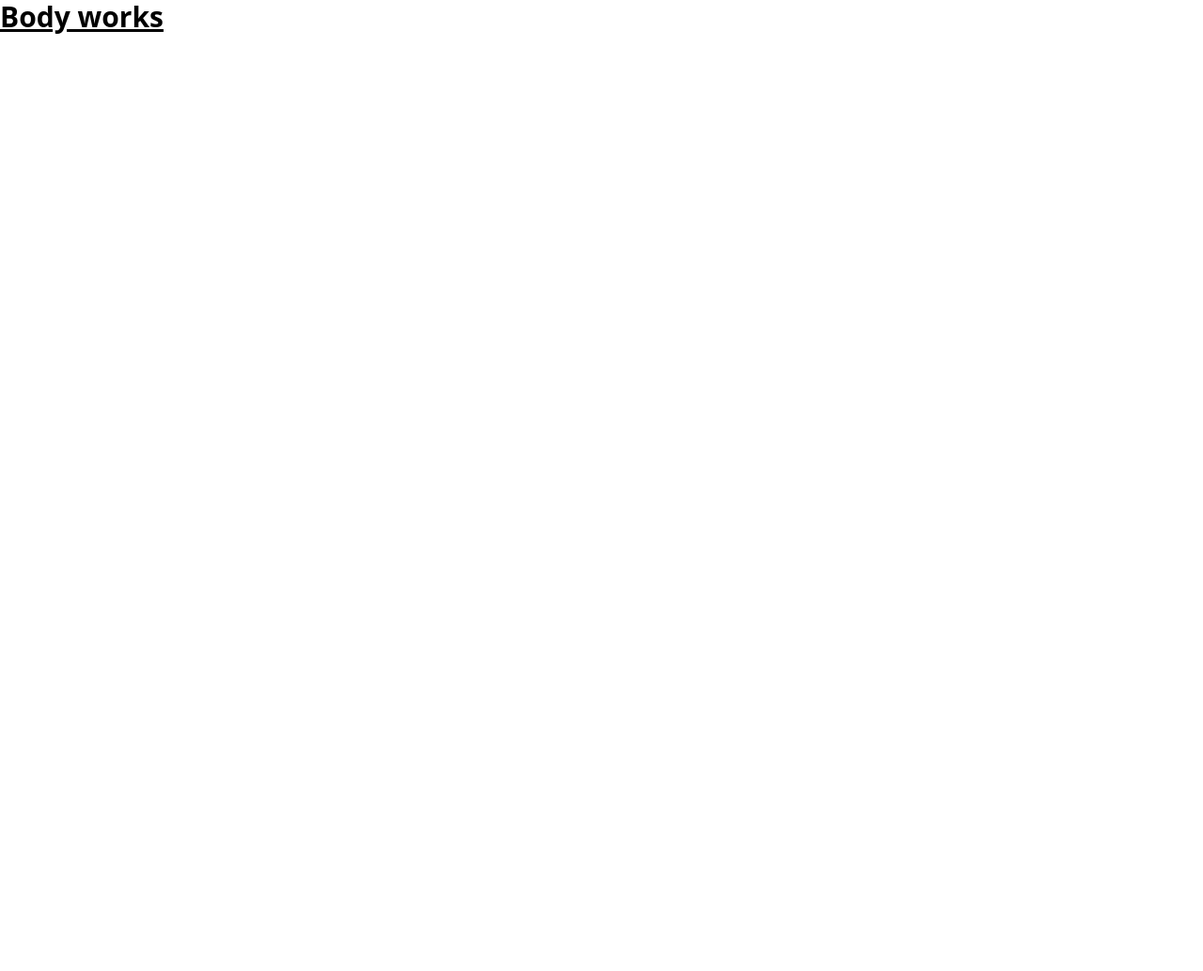
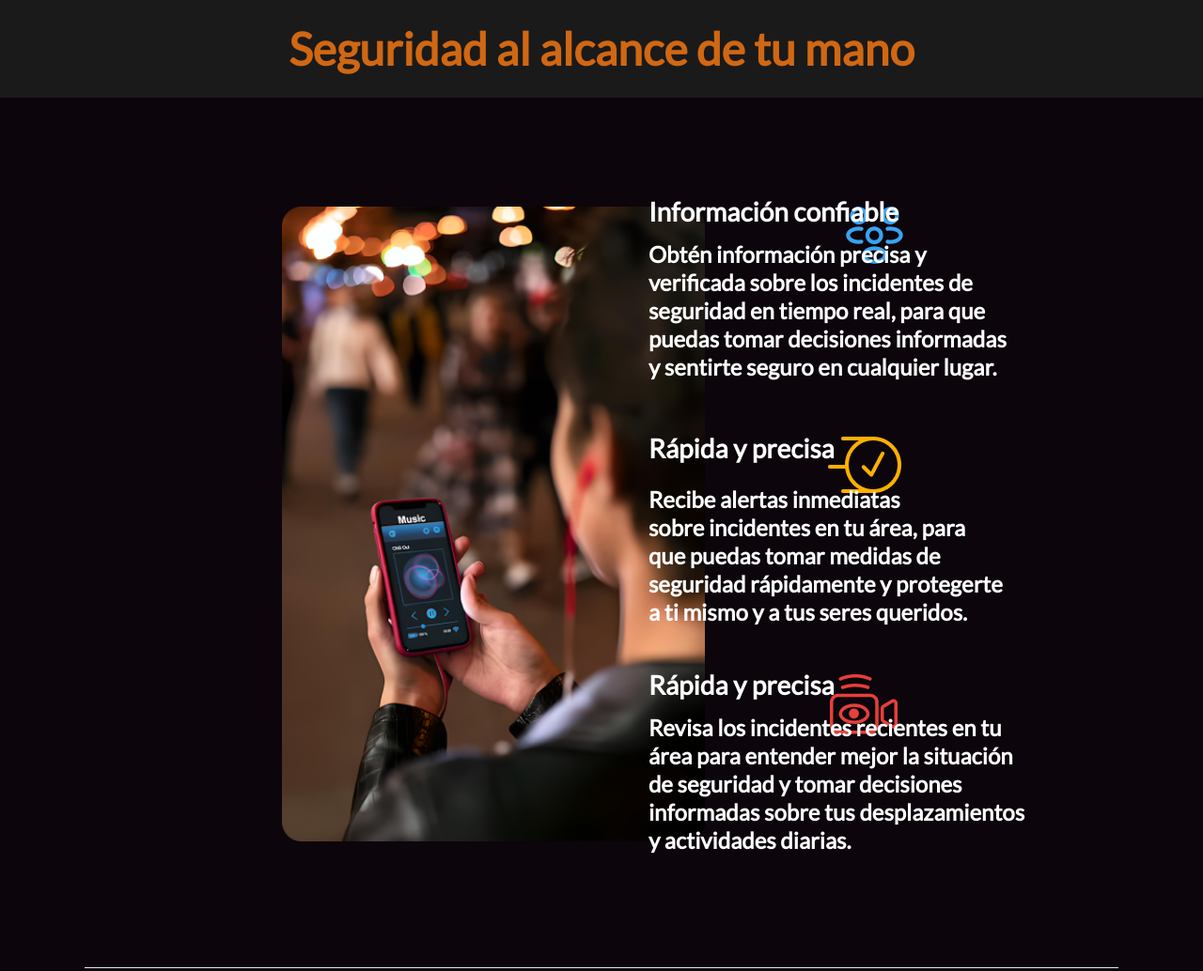
Before and after one commit to IHC-202301-SafeLife/SegurMap-LandingPage, a website: page src/index.html in a window 1280 px wide. Shown: the whole page at 94% size. Before the commit the page ends 800 px from the top, so only its background shows below. Drawn offline with Linux system fonts and the light colour scheme.

Commit message:
feat: add features section

```diff
--- a/src/index.html
+++ b/src/index.html
@@ -5,11 +5,54 @@
     <meta http-equiv="X-UA-Compatible" content="IE=edge" />
     <title></title>
     <meta name="description" content="" />
-    <meta name="viewport" content="width=device-width, initial-scale=1" />
+    <meta name="viewport" content="width=device-width, user-scalable=no, initial-scale=1, maximum-scale=1.0, minimum-scale=1.0" />
     <link rel="stylesheet" href="styles/tailwind.css" />
     <link rel="stylesheet" href="styles/styles.css" />
+    <link href="https://fonts.googleapis.com/css2?family=Lato&display=swap" rel="stylesheet"/>
   </head>
   <body>
-    <h1 class="text-3xl font-bold underline">Body works</h1>
+    <main>
+      <section id="features">
+        <div>
+          <div class="rectangle relative bg-[#1A1A1A] w-full p-4">
+            <h1 class="text-[#D06713] font-[lato] font-bold text-[48px] max-[697px]:text-[35px] text-center">Seguridad al alcance de tu mano</h1>
+          </div>
+
+          <div>
+            <div class="banner bg-[#0C050C] h-[961px] flex flex-col items-center pb-6">
+              <div>
+                <img class="absolute left-[300px] top-[220px] h-[700px] flex flex-col pb-6" src="assets/zyro-image (17) 1.png" alt="img">
+              </div>
+              <div class="featureList">
+                <div>
+                  <img class="absolute left-[900px] top-[220px] flex flex-col pb-6" src="assets/people.png" alt="people">
+                  <div class="txt1">
+                    <h1 class="relative text-white text-[28px] font-[lato] font-extrabold left-[250px] top-[100px]">Información confiable</h1>
+                    <p class="relative text-white text-[24px] font-[lato] font-semibold left-[250px] top-[110px] leading-tight">Obtén información precisa y<br>verificada sobre los incidentes de<br>seguridad en tiempo real, para que<br>puedas tomar decisiones informadas<br>y sentirte seguro en cualquier lugar.</p>
+                  </div>
+                </div>
+                <div>
+                  <img class="absolute left-[879px] top-[455px]" src="assets/fast.png" alt="fast">
+                  <div class="txt2">
+                    <h1 class="relative text-white text-[28px] font-[lato] font-extrabold left-[250px] top-[160px]">Rápida y precisa</h1>
+                    <p class="relative text-white text-[24px] font-[lato] font-semibold left-[250px] top-[179px] leading-tight">Recibe alertas inmediatas<br>sobre incidentes en tu área, para<br>que puedas tomar medidas de<br>seguridad rápidamente y protegerte<br>a ti mismo y a tus seres queridos.</p>
+                  </div>
+                </div>
+                <div class="img3">
+                  <img class="absolute left-[879px] top-[710px]" src="assets/camera.png" alt="camera">
+                  <div class="txt3">
+                    <h1 class="relative text-white text-[28px] font-[lato] font-extrabold left-[250px] top-[220px]">Rápida y precisa</h1>
+                    <p class="relative text-white text-[24px] font-[lato] font-semibold left-[250px] top-[230px] leading-tight">Revisa los incidentes recientes en tu<br>área para entender mejor la situación<br>de seguridad y tomar decisiones<br>informadas sobre tus desplazamientos<br>y actividades diarias.</p>
+                  </div>
+                </div>
+              </div>
+              <div class="line">
+                <hr class="relative mx-auto top-[350px] w-[1100px]" color="black"/>
+              </div>
+            </div>
+          </div>
+        </div>
+      </section>
+    </main>
   </body>
 </html>
```
Also changed, not shown: src/assets/camera.png (added), src/assets/fast.png (added), src/assets/people.png (added), src/assets/zyro-image (17) 1.png (added), src/styles/tailwind.css.
